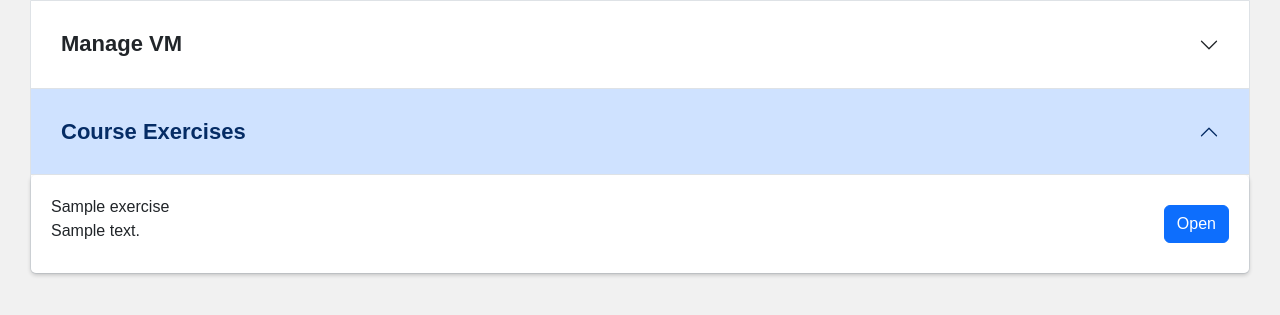
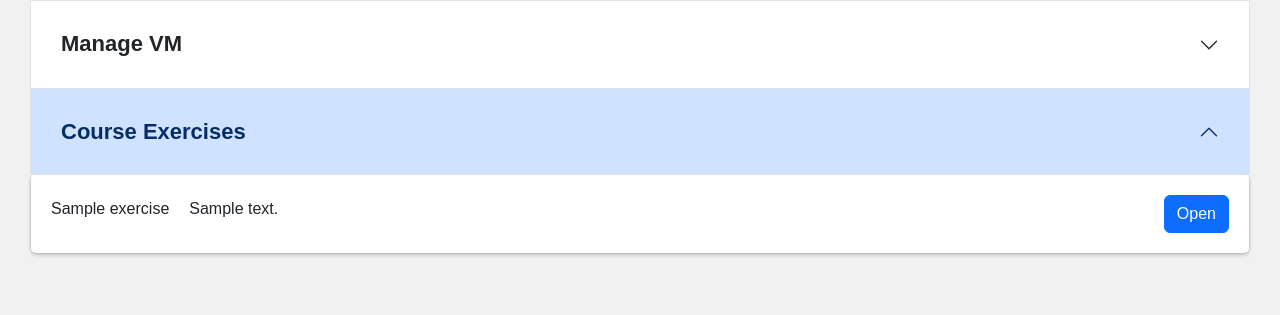
Before and after one commit to crange1umbc/ansible_manager, a Django app: page / in a window 1280 px wide, after a click on "Course Exercises". Shown: the part 177-492 px from the top of the page. Run offline with Django 4.2, Linux system fonts and the light colour scheme; tables that the repository leaves empty hold one stand-in row (values such as "Sample post"); parts of the project's set-up code (start-up, migrations or seed data) failed here and were passed over; some libraries are stand-ins or nearby versions.

Commit message:
exercises

```diff
--- a/forms/templates/forms/base.html
+++ b/forms/templates/forms/base.html
@@ -44,6 +44,18 @@
             }
             .nav-item{
                 margin-left: 20px;
+            }
+            .ex-info{
+                display:flex;
+                align-items: center;
+            }
+            .ex-name{
+                margin-right: 10px;
+                min-width: 50px;
+            }
+            .ex-desc{
+                margin-left:10px;
+                margin-right: 20px;
             }
 
 
--- a/forms/templates/forms/main.html
+++ b/forms/templates/forms/main.html
@@ -85,9 +85,9 @@
       <div id="collapseThree" class="accordion-collapse collapse" data-bs-parent="#accordionExample">
         {% for exercise in exercises %}
         <div class="form-section">
-          <div class="form-link">
-            <div>{{exercise.name}}</div>
-	    <div>{{exercise.description}}</div>
+          <div class="form-link ex-info">
+            <div class="ex-name">{{exercise.name}}</div>
+	          <div class="ex-desc">{{exercise.description}}</div>
           </div>
           <a class="btn btn-primary form-button" href="{% url 'open-exercise' exercise.id %}">Open</a>
         </div>
```
Also changed, not shown: 3 other files.
